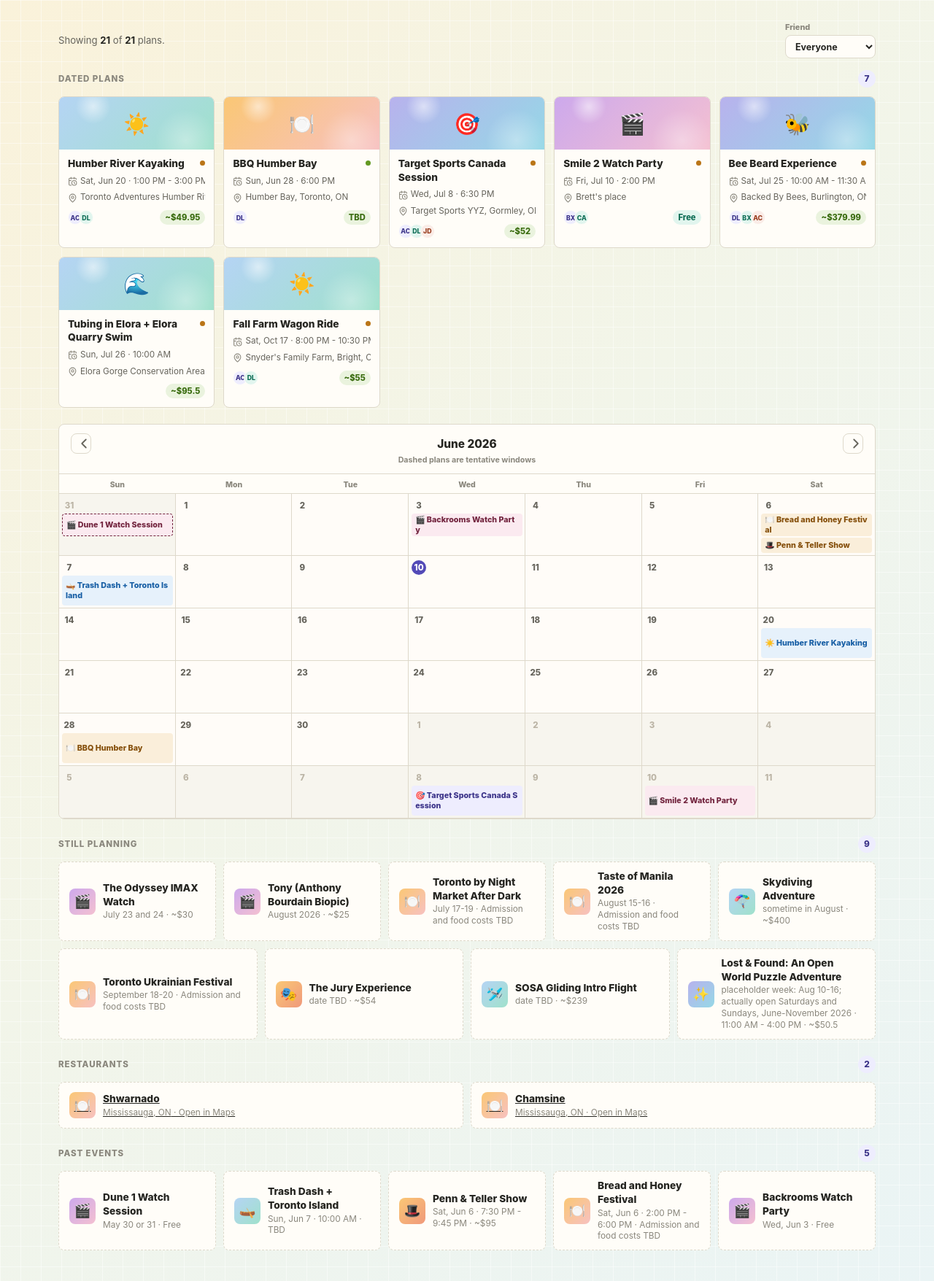
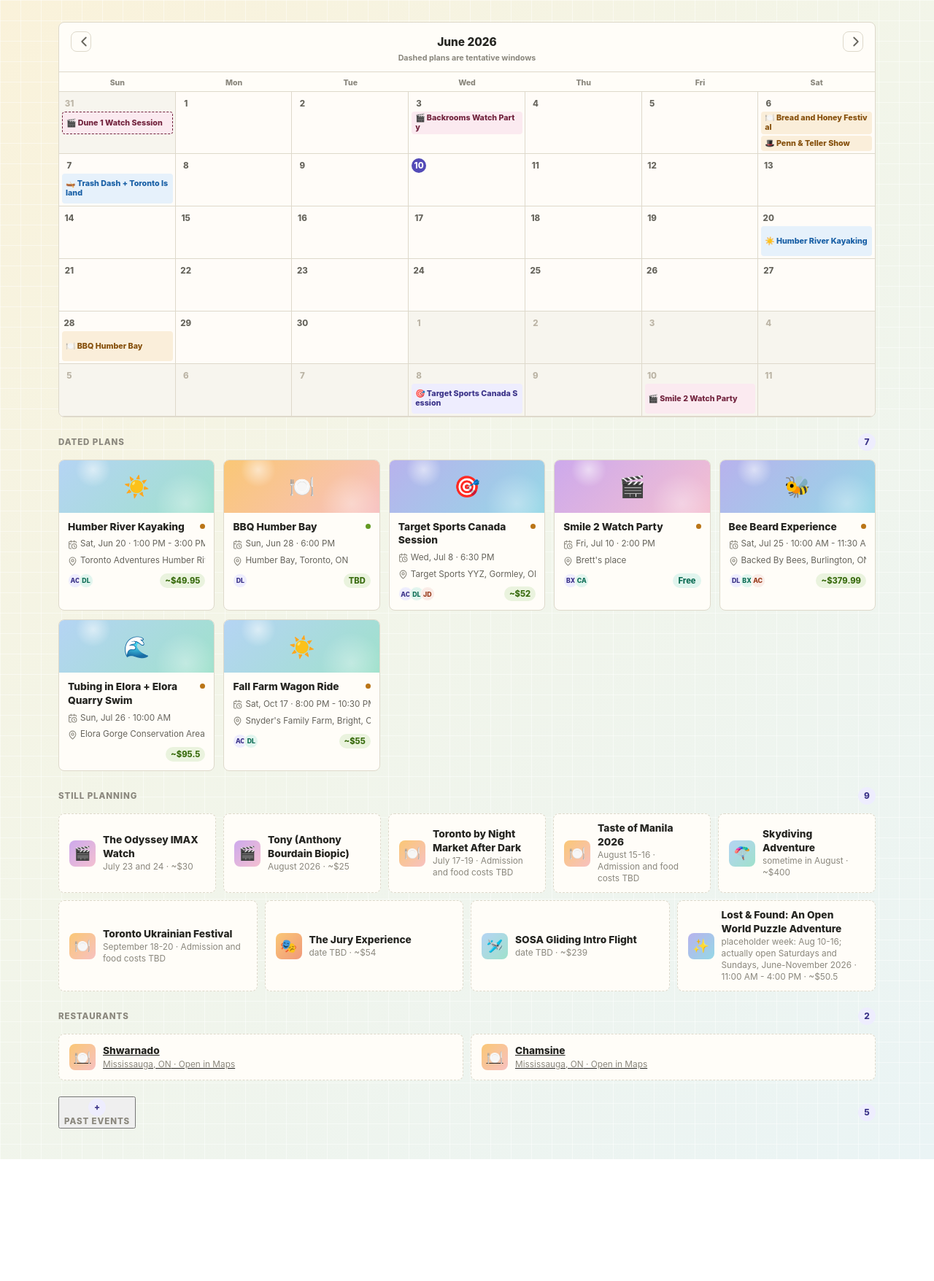
Before and after one commit to loncardom/calentar, a React (Vite) app: page / in a window 1280 px wide. Shown: the whole page at 73% size. After the commit the page ends 1589 px from the top, so only its background shows below. Built offline with nearby package versions, Linux system fonts and the light colour scheme.

Commit message:
Reorder sections and collapse past events

```diff
--- a/src/App.tsx
+++ b/src/App.tsx
@@ -7,7 +7,6 @@ import restaurantsData from './data/restaurants.json';
 import { CalendarView } from './components/CalendarView';
 import { EventCard } from './components/EventCard';
 import { EventModal } from './components/EventModal';
-import { Filters, type FilterState } from './components/Filters';
 import type { SummerEvent } from './types/Event';
 import type { Restaurant } from './types/Restaurant';
 import {
@@ -29,10 +28,6 @@ const events = ([
 }));
 const restaurants = restaurantsData as Restaurant[];
 
-const defaultFilters: FilterState = {
-  attendee: 'all',
-};
-
 const getRestaurantUrl = (restaurant: Restaurant) => {
   if (restaurant.mapsUrl) {
     return restaurant.mapsUrl;
@@ -48,33 +43,14 @@ function App() {
   );
   const initialMonth = startOfMonth(parseEventDate(firstDatedEvent?.date ?? null) ?? new Date());
 
-  const [filters, setFilters] = useState<FilterState>(defaultFilters);
   const [selectedEvent, setSelectedEvent] = useState<SummerEvent | null>(null);
   const [monthDate, setMonthDate] = useState<Date>(initialMonth);
+  const [isPastExpanded, setIsPastExpanded] = useState(false);
 
-  const attendees = useMemo(
-    () => Array.from(new Set(events.flatMap((event) => event.attendees))).sort(),
+  const activeEvents = useMemo(() => events.filter((event) => !isPastEvent(event)), []);
+  const pastEvents = useMemo(
+    () => sortEventsChronologically(events.filter((event) => isPastEvent(event))).reverse(),
     [],
-  );
-
-  const filteredEvents = useMemo(
-    () =>
-      events.filter((event) => {
-        if (filters.attendee !== 'all' && !event.attendees.includes(filters.attendee)) {
-          return false;
-        }
-        return true;
-      }),
-    [filters],
-  );
-
-  const activeEvents = useMemo(
-    () => filteredEvents.filter((event) => !isPastEvent(event)),
-    [filteredEvents],
-  );
-  const pastEvents = useMemo(
-    () => sortEventsChronologically(filteredEvents.filter((event) => isPastEvent(event))).reverse(),
-    [filteredEvents],
   );
   const datedEvents = useMemo(
     () => sortEventsChronologically(activeEvents.filter(hasExactDate)),
@@ -84,23 +60,19 @@ function App() {
     () => activeEvents.filter((event) => !hasExactDate(event)),
     [activeEvents],
   );
-  const calendarEvents = useMemo(
-    () => sortEventsChronologically(filteredEvents),
-    [filteredEvents],
-  );
+  const calendarEvents = useMemo(() => sortEventsChronologically(events), []);
 
   return (
     <div className="app-shell">
       <main>
-        <section className="summary-strip" aria-label="Current selection summary">
-          <p>
-            Showing <strong>{filteredEvents.length}</strong> of <strong>{events.length}</strong>{' '}
-            plans.
-          </p>
-          <Filters filters={filters} attendees={attendees} onChange={setFilters} />
-        </section>
+        <div className="tiles-view">
+          <CalendarView
+            monthDate={monthDate}
+            calendarEvents={calendarEvents}
+            onMonthChange={setMonthDate}
+            onSelect={setSelectedEvent}
+          />
 
-        <div className="tiles-view">
           <section className="event-section">
             <div className="section-heading">
               <h2>Dated plans</h2>
@@ -113,18 +85,9 @@ function App() {
                 ))}
               </div>
             ) : (
-              <div className="empty-state">
-                No dated events match these filters. Clear a filter or add a date in the JSON.
-              </div>
+              <div className="empty-state">No dated events yet. Add a date in the JSON.</div>
             )}
           </section>
-
-          <CalendarView
-            monthDate={monthDate}
-            calendarEvents={calendarEvents}
-            onMonthChange={setMonthDate}
-            onSelect={setSelectedEvent}
-          />
 
           <section className="event-section planning-section">
             <div className="section-heading">
@@ -134,18 +97,11 @@ function App() {
             {tentativeEvents.length ? (
               <div className="event-grid tentative-grid">
                 {tentativeEvents.map((event) => (
-                  <EventCard
-                    event={event}
-                    onSelect={setSelectedEvent}
-                    key={event.id}
-                    compact
-                  />
+                  <EventCard event={event} onSelect={setSelectedEvent} key={event.id} compact />
                 ))}
               </div>
             ) : (
-              <div className="empty-state">
-                No tentative events match these filters. The planning board is clear.
-              </div>
+              <div className="empty-state">No tentative events. The planning board is clear.</div>
             )}
           </section>
 
@@ -177,23 +133,30 @@ function App() {
 
           <section className="event-section planning-section">
             <div className="section-heading">
+              <button
+                type="button"
+                className="section-toggle"
+                aria-expanded={isPastExpanded}
+                onClick={() => setIsPastExpanded((expanded) => !expanded)}
+              >
+                <span className="toggle-marker" aria-hidden="true">
+                  {isPastExpanded ? '−' : '+'}
+                </span>
                 <h2>Past events</h2>
+              </button>
               <span>{pastEvents.length}</span>
             </div>
-            {pastEvents.length ? (
+            {isPastExpanded ? (
+              pastEvents.length ? (
                 <div className="event-grid tentative-grid">
                   {pastEvents.map((event) => (
-                  <EventCard
-                    event={event}
-                    onSelect={setSelectedEvent}
-                    key={event.id}
-                    compact
-                  />
+                    <EventCard event={event} onSelect={setSelectedEvent} key={event.id} compact />
                   ))}
                 </div>
               ) : (
-              <div className="empty-state">No past events match these filters.</div>
-            )}
+                <div className="empty-state">No past events.</div>
+              )
+            ) : null}
           </section>
         </div>
       </main>
```
Lines whose indentation alone changed are shown as unchanged.
